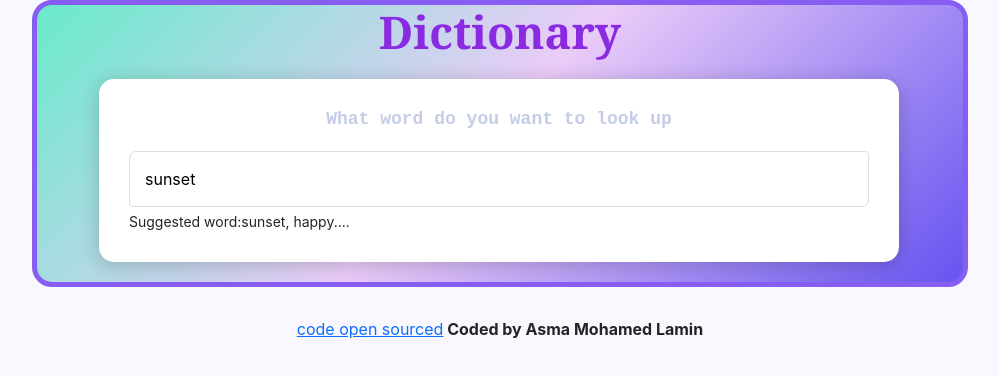
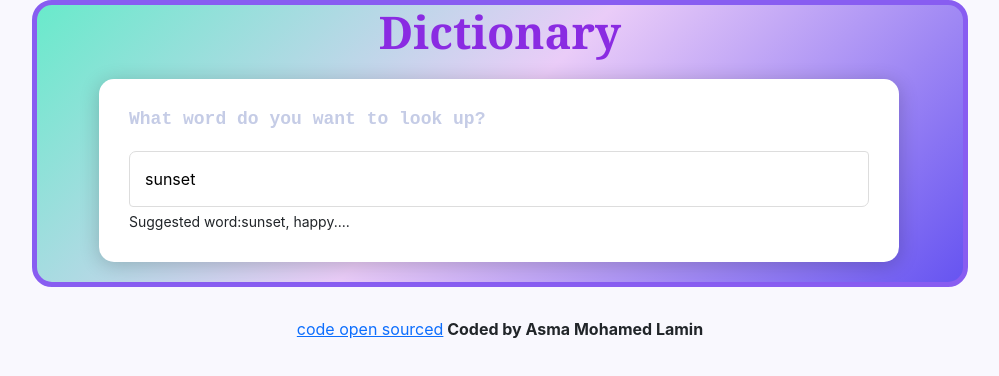
Before and after one commit to Asma710/dictionary-react-app, a React (Create React App) app: page / in a window 1280 px wide. Shown: the top 376 px of the page, without its empty margins (140-1139 px from the left). Built offline with nearby package versions, Linux system fonts and the light colour scheme; no server answers.

Commit message:
changed the style

```diff
--- a/src/Dictionary.css
+++ b/src/Dictionary.css
@@ -24,7 +24,6 @@
   color: blueviolet;
 }
 .Dictionary h2 {
-  text-align: center;
   font-size: 18px;
   font-weight: bold;
   margin-bottom: 20px;
--- a/src/Dictionary.js
+++ b/src/Dictionary.js
@@ -44,7 +44,7 @@ export default function Dictionary(props) {
       <div className="Dictionary">
         <h1>Dictionary</h1>
         <section>
-          <h2>What word do you want to look up</h2>
+          <h2>What word do you want to look up?</h2>
           <form onSubmit={searchForm}>
             <input
               type="search"
```
